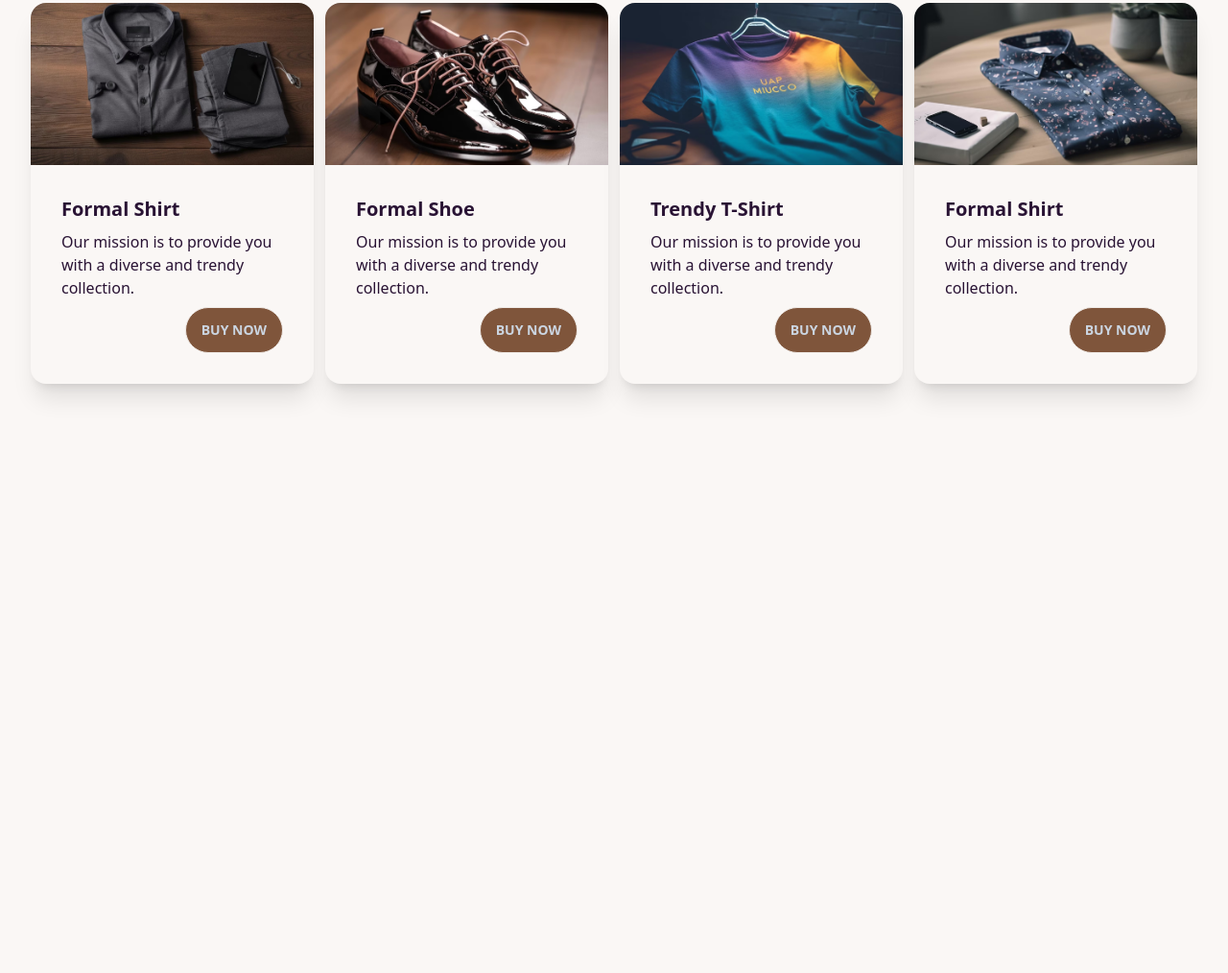
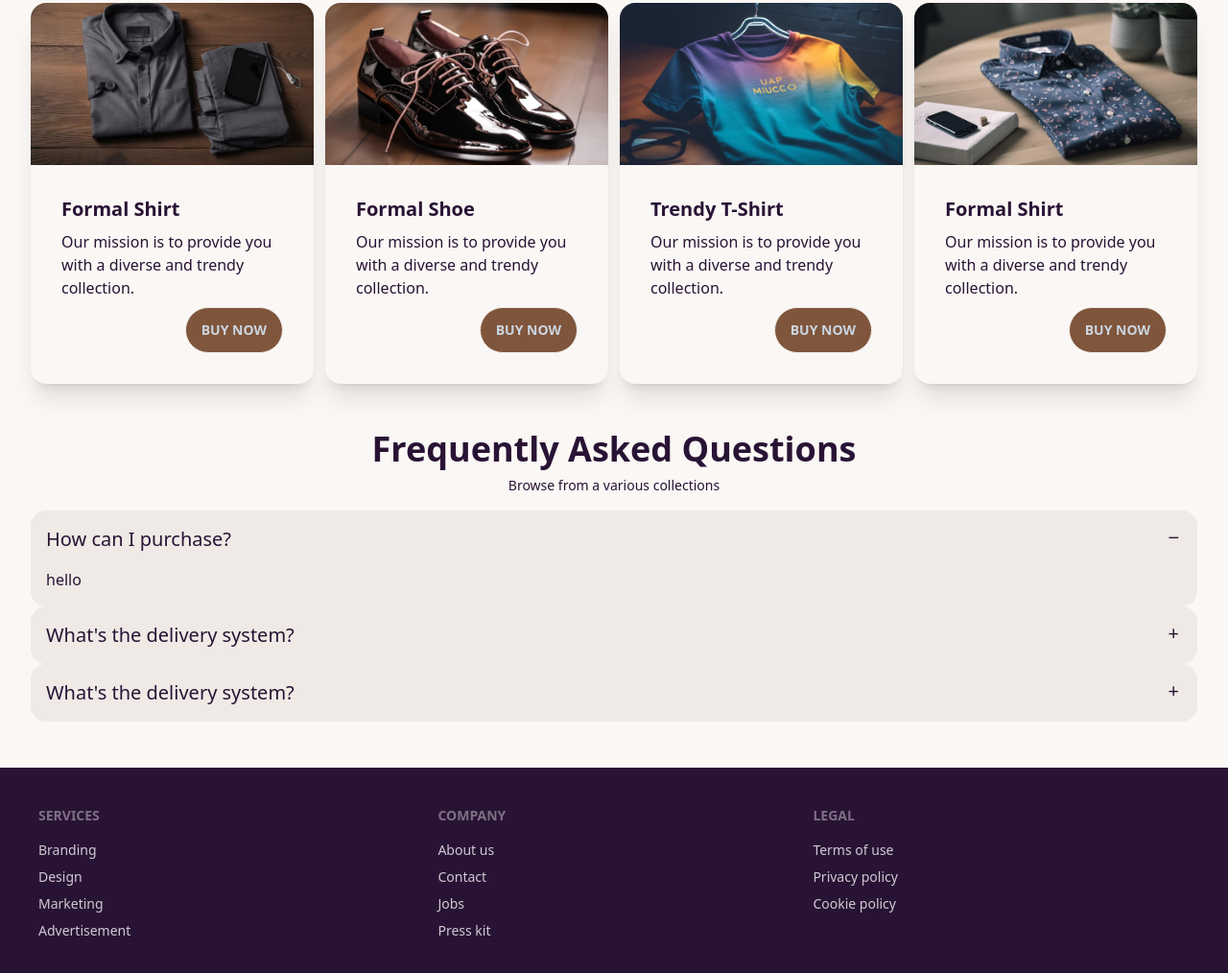
Before and after one commit to itzmenajmul/daisy-man, a plain HTML site: page index.html in a window 1280 px wide. Shown: the part 1790-2804 px from the top of the page at 96% size. Before the commit the page ends 2238 px from the top, so only its background shows below. Drawn offline with nearby package versions, Linux system fonts and the light colour scheme.

Commit message:
add footer and finis this project

```diff
--- a/index.html
+++ b/index.html
@@ -86,7 +86,9 @@
             <div class="hero-content text-center text-neutral-content">
                 <div class="max-w-md">
                     <h1 class="mb-5 text-5xl font-bold">Welcome To DaisyMan</h1>
-                    <p class="mb-5">Your one-stop destination for all your fashion needs. At DaisyMan, we believe that style is a reflection of your unique personality and our mission is to provide you with a diverse and trendy collection.</p>
+                    <p class="mb-5">Your one-stop destination for all your fashion needs. At DaisyMan, we believe that
+                        style is a reflection of your unique personality and our mission is to provide you with a
+                        diverse and trendy collection.</p>
                     <button class="btn bg-[#7F553B] text-[#cbd5e1] uppercase">Shop Now</button>
                 </div>
             </div>
@@ -96,6 +98,7 @@
     </header>
     <main>
         <!-- huge collection section starts here -->
+
         <section class="max-w-7xl m-auto my-12 px-4 md:px-5 lg:px-8 ">
             <!-- heading -->
             <h2 class="text-4xl text-center font-bold mb-2">Huge Collection</h2>
@@ -108,7 +111,8 @@
                     <figure><img src="./images/shoes.avif" alt="Shoes" /></figure>
                     <div class="card-body">
                         <h2 class="card-title">Shoes!</h2>
-                      <p>At DaisyMan, we believe that style is a reflection of your unique personality and our mission is to provide you with a diverse and trendy collection.</p>
+                        <p>At DaisyMan, we believe that style is a reflection of your unique personality and our mission
+                            is to provide you with a diverse and trendy collection.</p>
                         <div class="card-actions justify-end">
                             <button class="btn bg-[#7F553B] text-[#cbd5e1] uppercase">Buy Now</button>
                         </div>
@@ -119,7 +123,8 @@
                     <figure><img src="./images/hoodies.avif" alt="Shoes" /></figure>
                     <div class="card-body">
                         <h2 class="card-title">Clothes!</h2>
-                      <p>At DaisyMan, we believe that style is a reflection of your unique personality and our mission is to provide you with a diverse and trendy collection.</p>
+                        <p>At DaisyMan, we believe that style is a reflection of your unique personality and our mission
+                            is to provide you with a diverse and trendy collection.</p>
                         <div class="card-actions justify-end">
                             <button class="btn bg-[#7F553B] text-[#cbd5e1] uppercase">Buy Now</button>
                         </div>
@@ -130,7 +135,8 @@
                     <figure><img src="./images/perfume.avif" alt="Shoes" /></figure>
                     <div class="card-body">
                         <h2 class="card-title">Perfumes!</h2>
-                      <p>At DaisyMan, we believe that style is a reflection of your unique personality and our mission is to provide you with a diverse and trendy collection.</p>
+                        <p>At DaisyMan, we believe that style is a reflection of your unique personality and our mission
+                            is to provide you with a diverse and trendy collection.</p>
                         <div class="card-actions justify-end">
                             <button class="btn bg-[#7F553B] text-[#cbd5e1] uppercase">Buy Now</button>
                         </div>
@@ -139,27 +145,31 @@
             </div>
 
         </section>
+
         <!-- huge collection section ends here-->
 
         <!-- Purchase section starts here -->
+
         <section>
-
             <div class="hero max-w-7xl m-auto my-12 px-4 md:px-5 lg:px-8 ">
                 <div class="hero-content flex-col lg:flex-row items-center">
                     <div class="flex-1">
                         <h1 class="text-2xl lg:text-5xl font-bold">Easy Purchase</h1>
-                    <p class="py-6">we believe that style is a reflection of your unique personality and our mission is to provide you with a diverse and trendy collection. Our mission is to provide you with a diverse and trendy collection.</p>
+                        <p class="py-6">we believe that style is a reflection of your unique personality and our mission
+                            is to provide you with a diverse and trendy collection. Our mission is to provide you with a
+                            diverse and trendy collection.</p>
                     </div>
                     <div class="flex-1">
                         <img src="./images/easy-purchase.avif" alt="">
                     </div>
                 </div>
             </div>
+        </section>
 
-        </section>
         <!-- Purchase section ends here -->
 
         <!-- product section starts here -->
+
         <section class="max-w-7xl m-auto my-12 px-4 md:px-5 lg:px-8 ">
             <!-- heading -->
             <h2 class="text-4xl text-center font-bold mb-2">Top Products</h2>
@@ -213,13 +223,68 @@
                 </div>
 
             </div>
+        </section>
 
-        </section>
         <!-- product section ends here -->
 
+        <!-- faq section starts here -->
+        <section class="max-w-7xl m-auto my-12 px-4 md:px-5 lg:px-8">
+            <!-- heading -->
+            <h2 class="text-4xl text-center font-bold mb-2">Frequently Asked Questions</h2>
+            <p class="text-sm text-center">Browse from a various collections</p>
+
+            <div class="collapse collapse-plus bg-base-200 mt-4">
+                <input type="radio" name="my-accordion-3" checked="checked" />
+                <div class="collapse-title text-xl font-medium">
+                    How can I purchase?
+                </div>
+                <div class="collapse-content">
+                    <p>hello</p>
+                </div>
+            </div>
+            <div class="collapse collapse-plus bg-base-200">
+                <input type="radio" name="my-accordion-3" />
+                <div class="collapse-title text-xl font-medium">
+                    What's the delivery system?
+                </div>
+                <div class="collapse-content">
+                    <p>hello</p>
+                </div>
+            </div>
+            <div class="collapse collapse-plus bg-base-200">
+                <input type="radio" name="my-accordion-3" />
+                <div class="collapse-title text-xl font-medium">
+                    What's the delivery system?
+                </div>
+                <div class="collapse-content">
+                    <p>hello</p>
+                </div>
+            </div>
+        </section>
+        <!-- faq section ends here -->
+
     </main>
-    <footer>
-
+    <footer class="footer p-10 bg-neutral text-neutral-content">
+        <div>
+            <span class="footer-title">Services</span>
+            <a class="link link-hover">Branding</a>
+            <a class="link link-hover">Design</a>
+            <a class="link link-hover">Marketing</a>
+            <a class="link link-hover">Advertisement</a>
+        </div>
+        <div>
+            <span class="footer-title">Company</span>
+            <a class="link link-hover">About us</a>
+            <a class="link link-hover">Contact</a>
+            <a class="link link-hover">Jobs</a>
+            <a class="link link-hover">Press kit</a>
+        </div>
+        <div>
+            <span class="footer-title">Legal</span>
+            <a class="link link-hover">Terms of use</a>
+            <a class="link link-hover">Privacy policy</a>
+            <a class="link link-hover">Cookie policy</a>
+        </div>
     </footer>
 </body>
 
```
Lines whose indentation alone changed are shown as unchanged.
